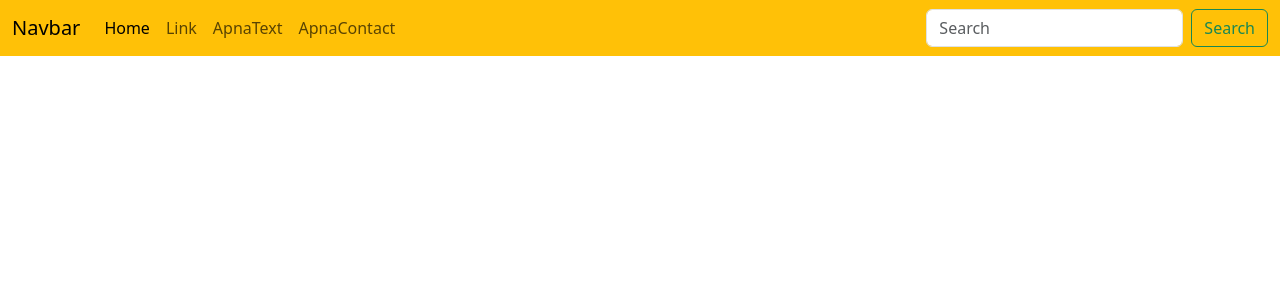
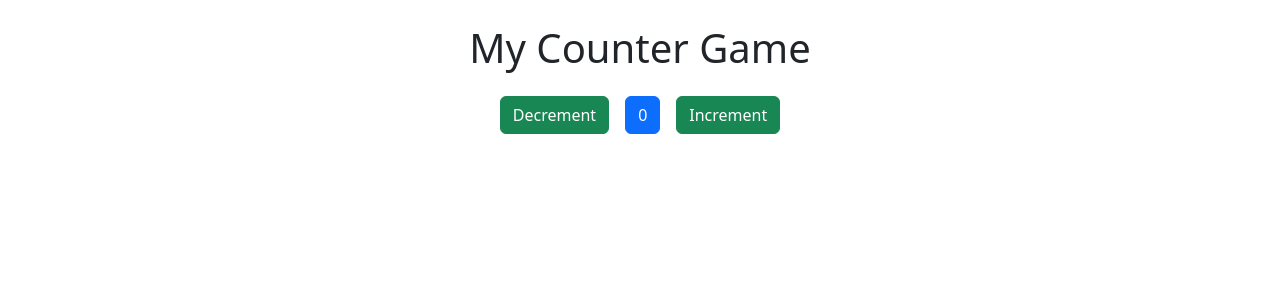
Before and after one commit to NeerajKatheriya1435/Online_Durgesh_React, a React (Create React App) app: page / in a window 1280 px wide. Shown: the top 300 px of the page. Built offline with nearby package versions, Linux system fonts and the light colour scheme.

Commit message:
day 6 counter game

```diff
--- a/src/App.js
+++ b/src/App.js
@@ -1,12 +1,19 @@
 
 import './App.css';
+import Heading from './components/Heading';
 
-import Navbar from "./components/Navbar"
+// import Navbar from "./components/Navbar"
 
 function App() {
+
+  // let menuItem1 = "Conatct1";
+  // // let menuItem2 = "";
+  // let menuItem2 = 'FAQ123'
   return (
     <>
-      <Navbar />
+      <Heading />
+      {/* <Navbar menuComp1="Conatct123" menuComp2="FAQ123" /> */}
+      {/* <Navbar menuComp1={menuItem1} menuComp2={menuItem2} /> */}
     </>
   );
 }
--- /dev/null
+++ b/src/components/Heading.js
@@ -0,0 +1,25 @@
+
+import React, { useState } from 'react'
+
+export default function Heading() {
+    const [count, setCount] = useState(0)
+    // count=90;//wrong method
+
+
+    const handleDecrement = () => {
+        setCount((preState) => preState - 1);
+    }
+    const handleIncrement = () => {
+        setCount((preState) => preState + 1);
+    }
+    return (
+        <div>
+            <h1 className='text-center my-4'>My Counter Game</h1>
+            <div className="container d-flex justify-content-center my-4">
+                <button className="btn btn-success mx-2" onClick={handleDecrement} >Decrement</button>
+                <button className='btn btn-primary mx-2'>{count}</button>
+                <button className="btn btn-success mx-2" onClick={handleIncrement} >Increment</button>
+            </div>
+        </div>
+    )
+}
--- a/src/components/Navbar.js
+++ b/src/components/Navbar.js
@@ -1,6 +1,7 @@
 import React from 'react'
+import PropTypes from 'prop-types';
 
-const Navbar = () => {
+const Navbar = ({ menuComp1, menuComp2 }) => {
     return (
         <>
             <nav className="navbar navbar-expand-lg bg-warning">
@@ -15,10 +16,12 @@ const Navbar = () => {
                                 <a className="nav-link active" aria-current="page" href="/">Home</a>
                             </li>
                             <li className="nav-item">
-                                <a className="nav-link" href="/">Link</a>
+                                {/* <a className="nav-link" href="/">{props.menuComp1}</a> */}
+                                <a className="nav-link" href="/">{menuComp1}</a>
                             </li>
                             <li className="nav-item">
-                                <a className="nav-link" href="/">ApnaText</a>
+                                {/* <a className="nav-link" href="/">{props.menuComp2}</a> */}
+                                <a className="nav-link" href="/">{menuComp2}</a>
                             </li>
                             <li className="nav-item">
                                 <a className="nav-link" href="/">ApnaContact</a>
@@ -36,3 +39,16 @@ const Navbar = () => {
 }
 
 export default Navbar
+
+Navbar.propTypes = {
+    menuComp1: PropTypes.string,
+    menuComp2: PropTypes.string.isRequired
+}
+
+
+//it will not use for further in react.js
+
+// Navbar.defaultProps = {
+//     menuComp1: 'Durgseh',
+//     menuComp2: 'Durgseh123',
+// }
```
